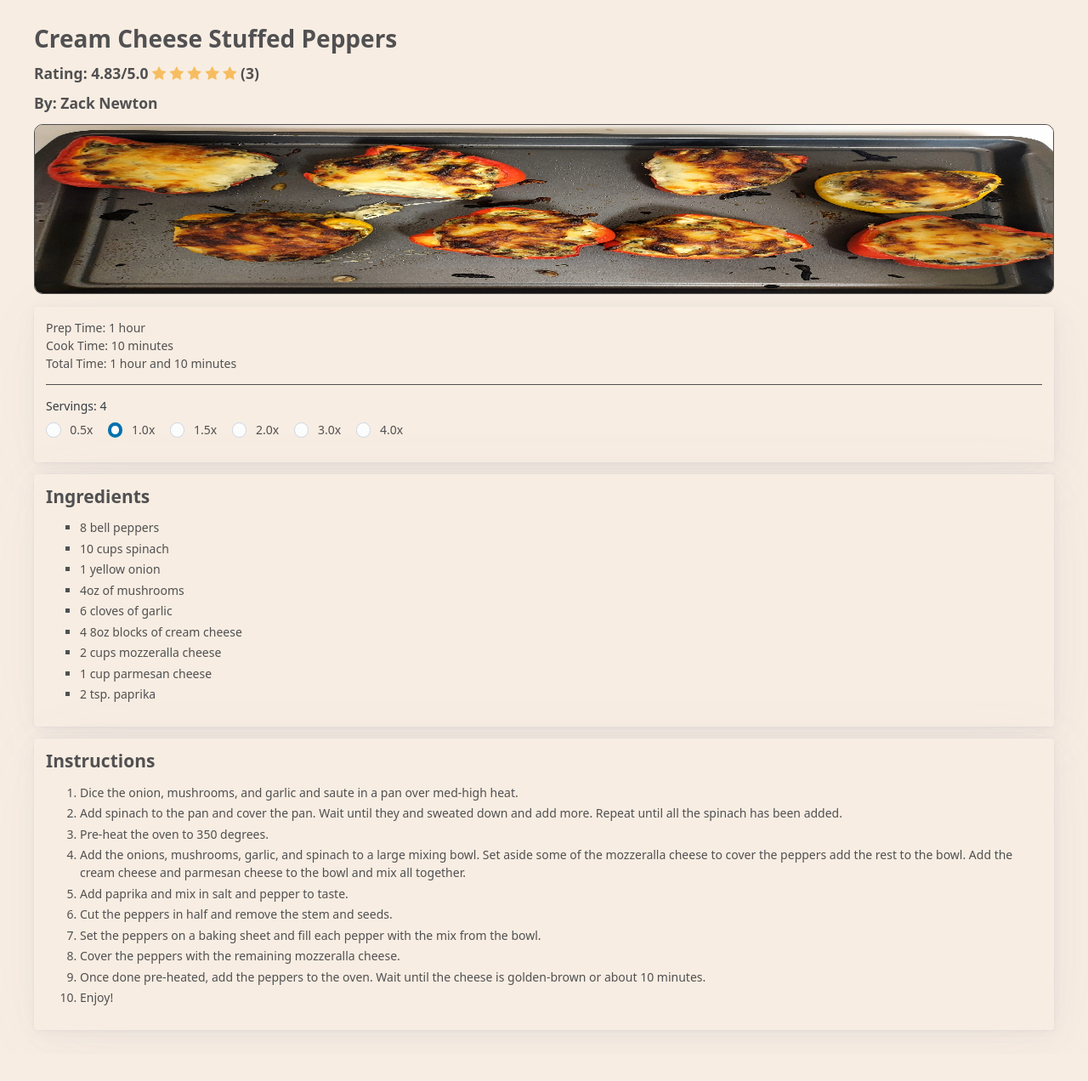
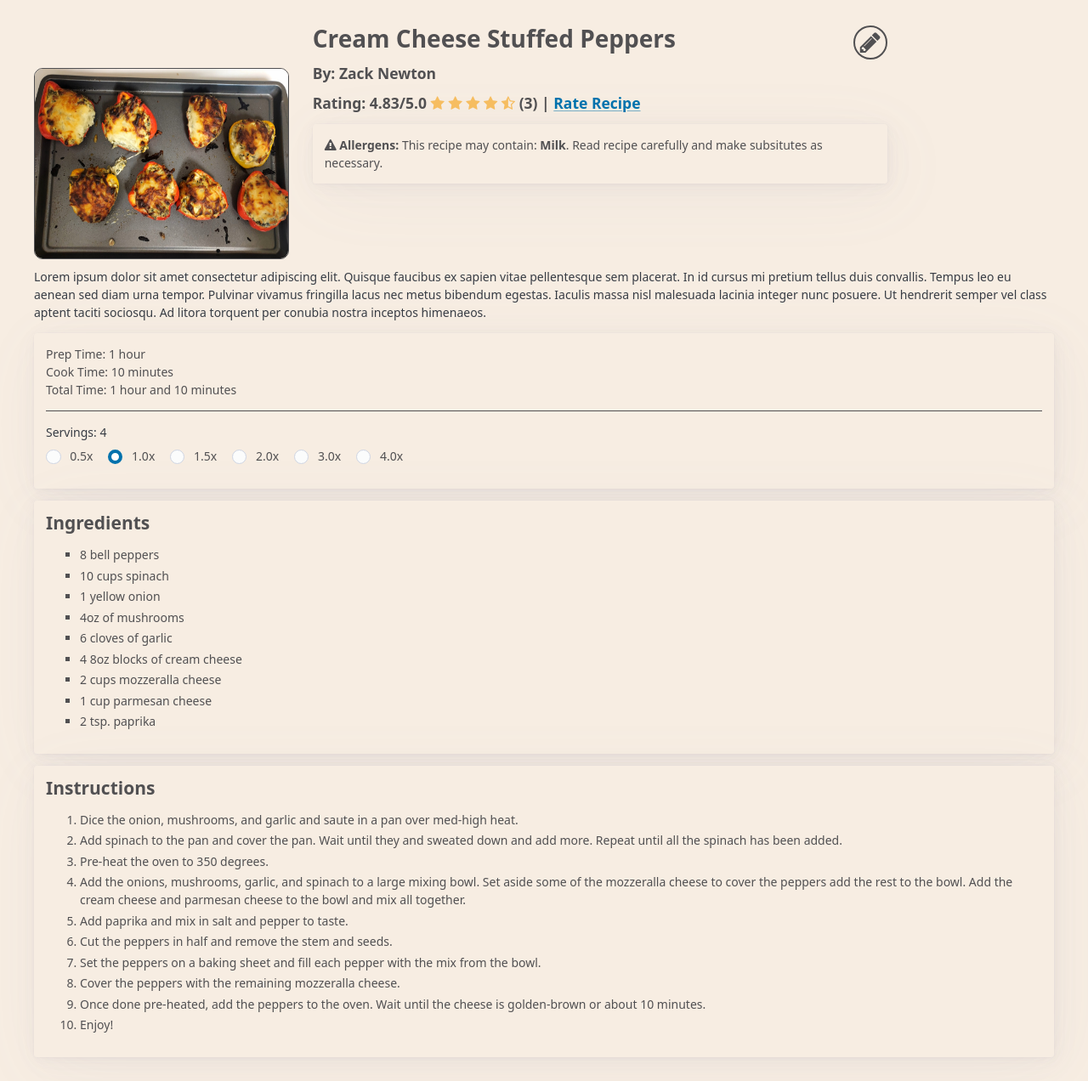
Before and after one commit to I-Greenleaf/Recipe-Website, a Flask app: page /peppers in a window 1280 px wide. Shown: the part 90-1362 px from the top of the page at 85% size. Before the commit the page ends 1305 px from the top, so only its background shows below. Run offline with Flask 3, Linux system fonts and the light colour scheme; some libraries are stand-ins or nearby versions.

Commit message:
Updated recipe page.

```diff
--- a/static/style.css
+++ b/static/style.css
@@ -79,7 +79,7 @@ div.item {
     margin: 10px;
     border-radius: var(--border-rad);
 }
-img {
+.img {
     /* Top corners rounded, bottoms not */
     border-radius: var(--border-rad) var(--border-rad) 0px 0px;
     width: 100%;
@@ -122,3 +122,7 @@ h1, h3, h4, h6 {
 article {
     background-color: var(--back-color);
 }
+.inline {
+    /* default is display: block; */
+    display: inline-block;
+}
--- a/templates/cookbook.html
+++ b/templates/cookbook.html
@@ -79,7 +79,7 @@
         {% for r in recipes %}
         <div class="item">
             <!-- <a href="{{ r['href'] }}"><img title="{{r['name']}}" src= "{{ img }}/{{ r['src'] }}" /></a> -->
-            <a href="{{ url_for('recipe', id=r.id) }}"><img title="{{r['name']}}" src= "{{ r['src'] }}" /></a>
+            <a href="{{ url_for('recipe', id=r.id) }}"><img class="img" title="{{r['name']}}" src= "{{ r['src'] }}" /></a>
             <hr class="item" />
             <a href="{{ url_for('recipe', id=r.id) }}" class="none space"><b class="dots"> {{r['name']}} </b></a>
             <br>
--- a/templates/peppers.html
+++ b/templates/peppers.html
@@ -5,36 +5,82 @@
     label, li {
         color: var(--text-color);
     }
-    .main-img {
+    /* .img-container {
+        width: 400px;
+        height: 300px;
+        overflow: hidden;
+        padding: 0px;
+    } */
+    .recipe-img {
         border: solid var(--text-color) 1px;
         border-radius: var(--border-rad);
-        margin-bottom: 15px;
+        /* margin-bottom: 15px; */
+        /* 4:3 aspect ratio */
+        width: 300px;
+        height: 225px;
     }
     hr {
         border-top: solid var(--text-color) 1px;
+    }
+    .description {
+        margin-top: 10px;
+        margin-bottom: 10px;
+    }
+    .r-justify {
+        float: right;
+    }
+    .icon {
+        width: 40px;
+        height: 40px;
+        border-radius: 20px;
+        display: flex;
+        justify-content: center;
+        align-items: center;
+        border: solid var(--text-color) 2px;
+        /* padding: 5px; */
+        color:var(--text-color);
+        text-decoration: none;
     }
 {% endblock %}
 </style>
 
 {% block body %}
-    <h1> Cream Cheese Stuffed Peppers</h1>
-    <h4>
-        Rating: 4.83/5.0
-        <span class="fa fa-star checked"></span>
-        <span class="fa fa-star checked"></span>
-        <span class="fa fa-star checked"></span>
-        <span class="fa fa-star checked"></span>
-        <span class="fa fa-star checked"></span>
-        (3)
-    </h4>
-    <h4> By: Zack Newton </h4>
+    <div class="img-container inline">
+        <img class="recipe-img" title="peppers" src="{{ img }}/peppers.jpg"/>
+    </div>
+    <div class="inline space" style="width: 700px;">
+        <h1>
+            Cream Cheese Stuffed Peppers
+            <!-- Next two lines switch depending on if owner of recipe or not -->
+            <a href=""><span class="fa fa-pencil r-justify icon" aria-hidden="false"></span></a>
+            <!-- <a href=""><span class="fa fa-bookmark-o r-justify icon" aria-hidden="false"></span></a> -->
+        </h1>
+        <h4> By: Zack Newton </h4>
+        <h4>
+            Rating: 4.83/5.0
+            <span class="fa fa-star"></span>
+            <span class="fa fa-star"></span>
+            <span class="fa fa-star"></span>
+            <span class="fa fa-star"></span>
+            <span class="fa fa-star-half-full"></span>
+            (3) |
+            <!-- If logged in, this is an option -->
+            <a href="">Rate Recipe</a>
+        </h4>
+        <article>
+            <span class="fa fa-exclamation-triangle" aria-hidden="true"></span>
+            <b>Allergens:</b>
+            This recipe may contain: <b>Milk</b>. Read recipe carefully and make subsitutes as necessary.
+        </article>
+    </div>
+    <div class="description">
+        <p>
+            Lorem ipsum dolor sit amet consectetur adipiscing elit. Quisque faucibus ex sapien vitae pellentesque sem placerat. In id cursus mi pretium tellus duis convallis. Tempus leo eu aenean sed diam urna tempor. Pulvinar vivamus fringilla lacus nec metus bibendum egestas. Iaculis massa nisl malesuada lacinia integer nunc posuere. Ut hendrerit semper vel class aptent taciti sociosqu. Ad litora torquent per conubia nostra inceptos himenaeos.
 
-    <img title="peppers" src="{{ img }}/peppers.jpg" width=600 height="100%" class="main-img"/>
-    <!-- <div role="group" class="element">
-        <article> Prep Time: 1 hour </article>
-        <article> Cook Time: 10 minutes </article>
-    </div> -->
-    <article class="element">
+        </p>
+    </div>
+
+    <article>
         Prep Time: 1 hour <br>
         Cook Time: 10 minutes <br>
         Total Time: 1 hour and 10 minutes
@@ -55,7 +101,7 @@
             <label htmlFor="4.0x">4.0x</label>
         </fieldset>
     </article>
-    <article class="element">
+    <article>
         <h3> Ingredients </h3>
         <ul>
             <li>8 bell peppers</li>
@@ -69,7 +115,7 @@
             <li>2 tsp. paprika</li>
         </ul>
     </article>
-    <article class="element">
+    <article>
         <h3> Instructions </h3>
         <ol>
             <li>Dice the onion, mushrooms, and garlic and saute in a pan over med-high heat.</li>
```
Also changed, not shown: templates/index.html (+6 -6 lines).
